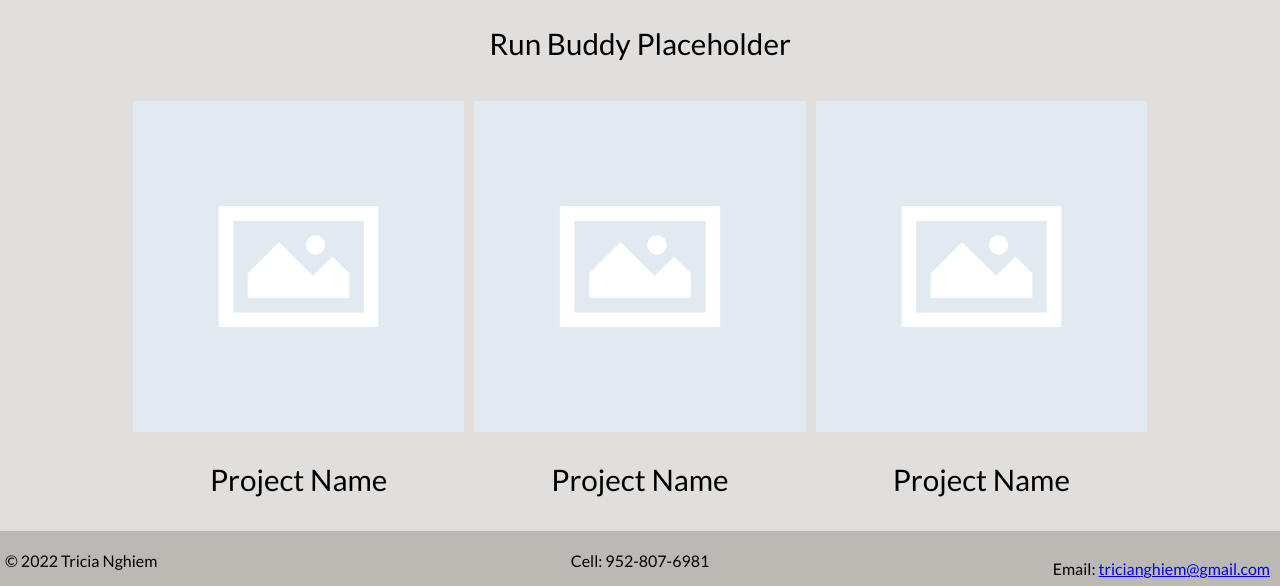
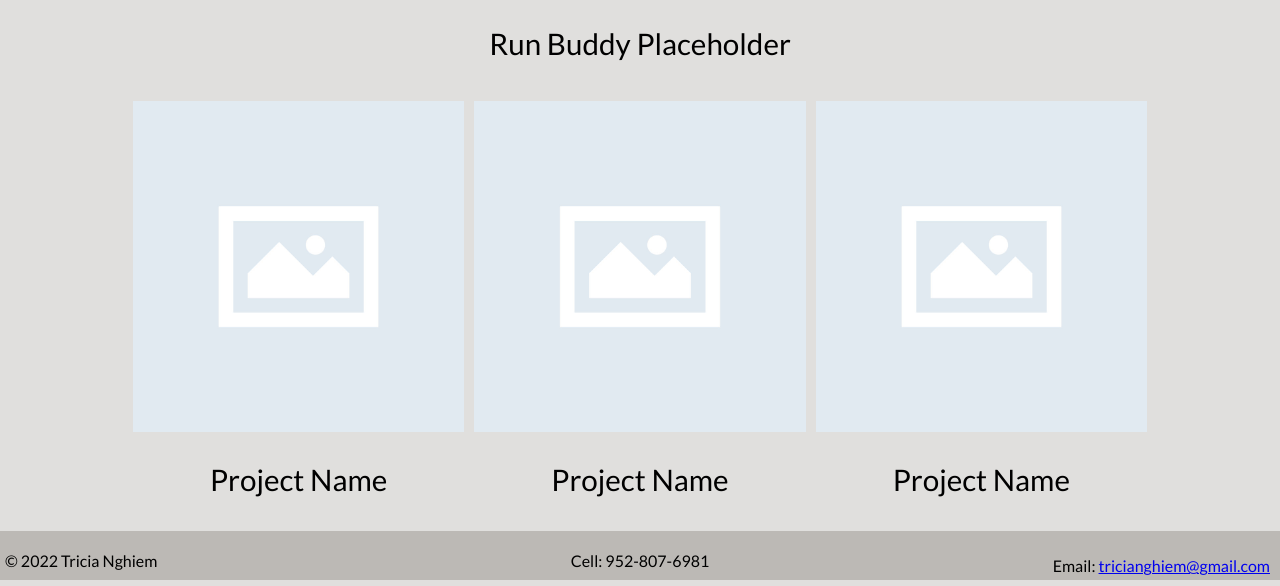
Before and after one commit to triciaax/portfolio, a plain HTML site: page index.html in a window 1280 px wide. Shown: the part 1675-2261 px from the top of the page. Drawn offline with Linux system fonts and the light colour scheme.

```diff
--- a/index.html
+++ b/index.html
@@ -173,7 +173,6 @@
         </div>
 
         <div class="column3-footer">
-          <div class="strategy">
             <div class="column3">
               <div class="email">
                 Email:
```
